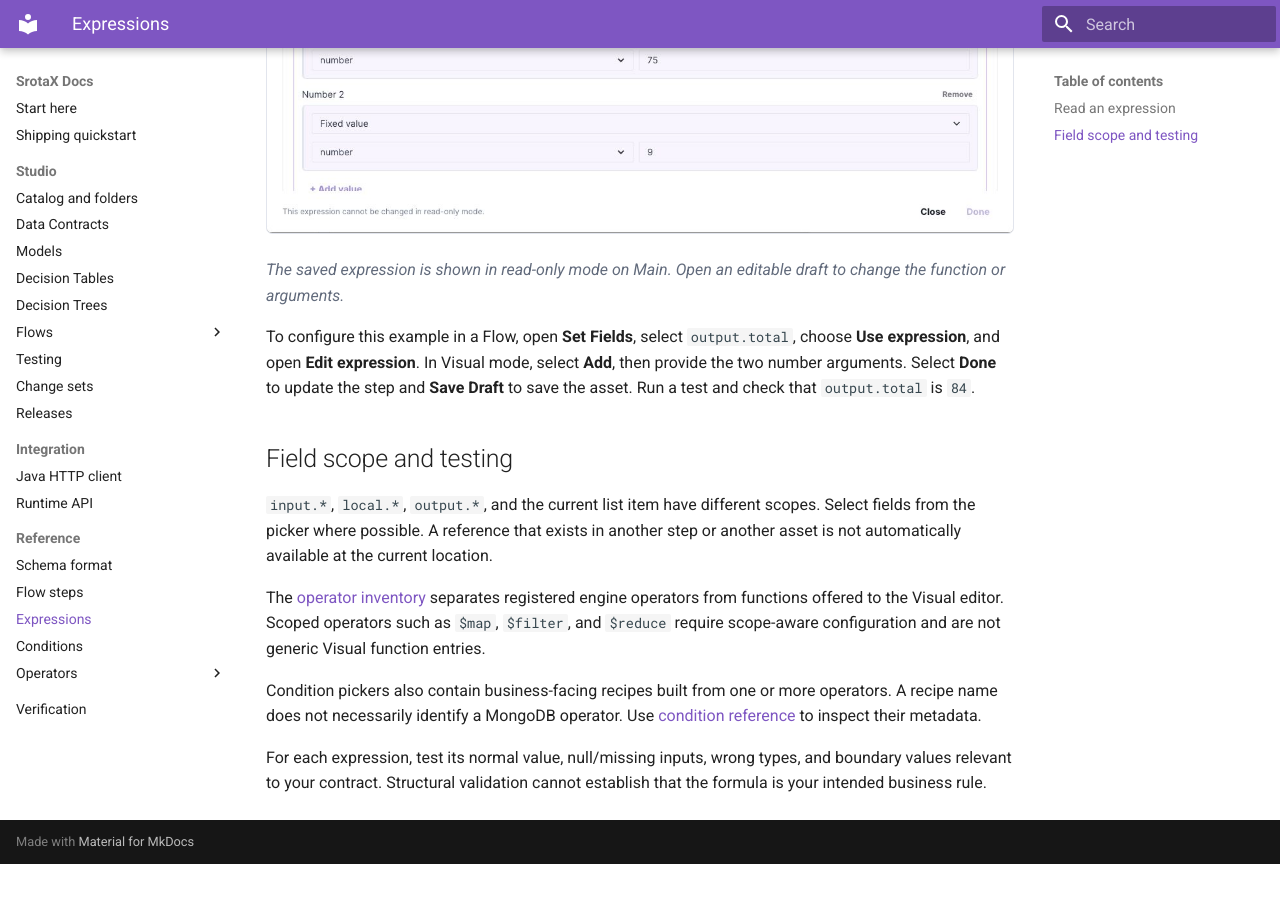
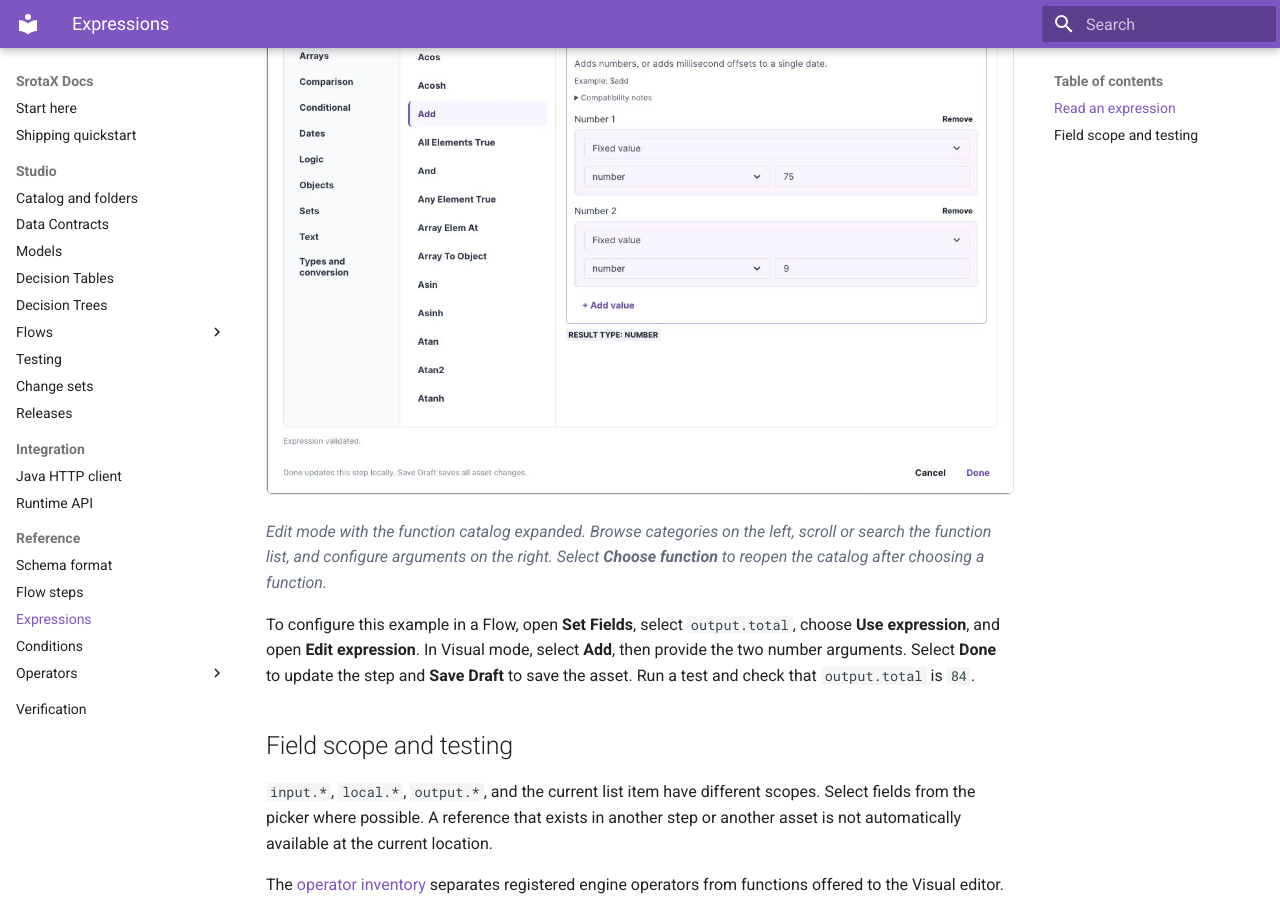
Before and after one commit to aredlavenkat/srotaX-docs, an MkDocs documentation site: the page built from docs/reference/expressions.md, in a window 1280 px wide and 900 px high, scrolled down 580 px. Built offline with MkDocs 1.6.1 and Material for MkDocs 9.7.7, drawn with Linux system fonts in a browser that asks for light colours; before the commit the page ends 1444 px from its top, so only the background shows below that.

Commit message:
Show editable expression catalog and uncropped nested conditions

```diff
--- a/docs/reference/expressions.md
+++ b/docs/reference/expressions.md
@@ -6,9 +6,9 @@ Visual expressions choose a supported function and supply its arguments. Advance
 
 This example uses **Add** (`$add`) with two numeric **Fixed value** arguments: `75` and `9`. The result is `84`, assigned to `output.total` by the Set Fields step.
 
-[![Expression window showing Add with numeric arguments 75 and 9](../images/expression-window.jpg)](../images/expression-window.jpg)
+[![Editable Expression Builder with function categories, function list, and Add arguments](../images/expression-window.jpg)](../images/expression-window.jpg)
 
-*The saved expression is shown in read-only mode on Main. Open an editable draft to change the function or arguments.*
+*Edit mode with the function catalog expanded. Browse categories on the left, scroll or search the function list, and configure arguments on the right. Select **Choose function** to reopen the catalog after choosing a function.*
 
 To configure this example in a Flow, open **Set Fields**, select `output.total`, choose **Use expression**, and open **Edit expression**. In Visual mode, select **Add**, then provide the two number arguments. Select **Done** to update the step and **Save Draft** to save the asset. Run a test and check that `output.total` is `84`.
 
```
Also changed, not shown: docs/images/expression-window.jpg, docs/images/nested-conditions.jpg.
